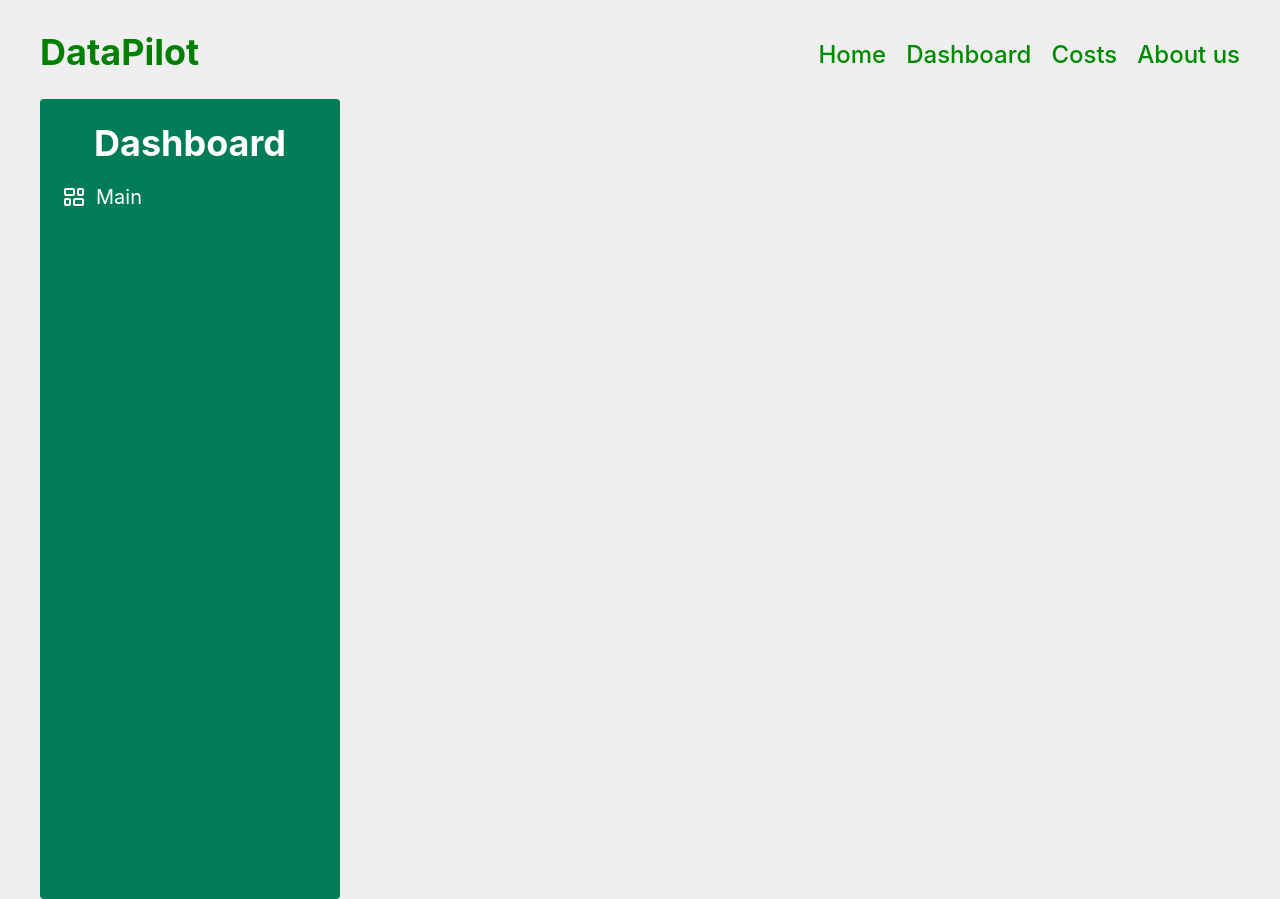
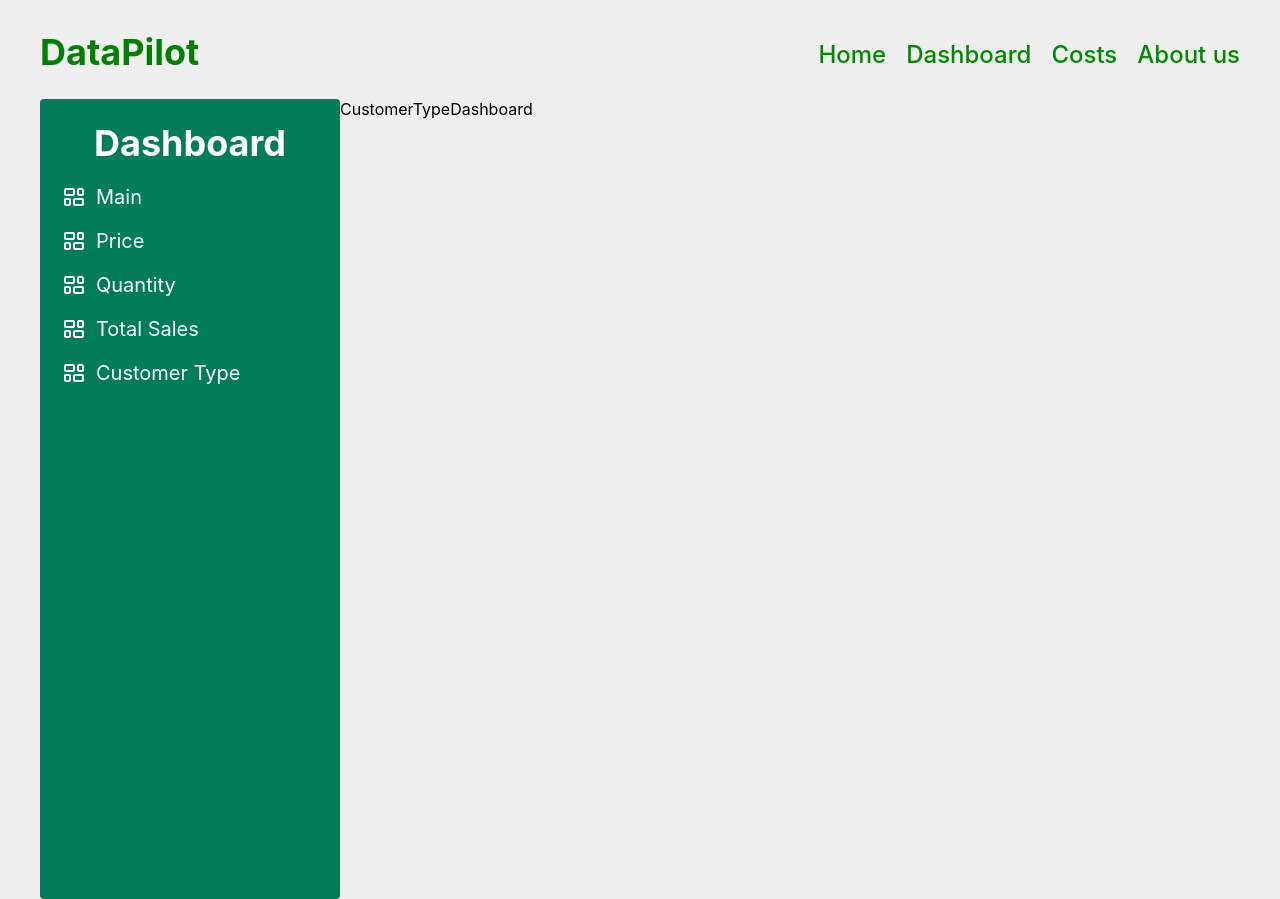
Before and after one commit to DemirovAYAZ/Nankatsu, a React (Vite) app: page /dashboard/customer_type in a window 1280 px wide. Built offline with nearby package versions, Linux system fonts and the light colour scheme.

Commit message:
changes 2

```diff
--- a/src/App.jsx
+++ b/src/App.jsx
@@ -3,6 +3,10 @@ import Navbar from "./components/Navbar/Navbar";
 import Home from "./pages/Home/Home";
 import Dashboard from "./pages/Dashboard/Dashboard";
 import Wraper from "./components/DashboardWraper/wraper";
+import PriceDashboard from "./pages/PriceDashboard/PriceDashboard";
+import QuantityDashboard from "./pages/QuantityDashboard/QuantityDashboard";
+import TotalSalesDashboard from "./pages/TotalSalesDashboard/TotalSalesDashboard";
+import CustomerTypeDashboard from "./pages/CustomerTypeDashboard/CustomerTypeDashboard";
 
 function App() {
   return (
@@ -19,6 +23,10 @@ function AppContent() {
         <Routes>
           <Route path="/" element={<Home />} />
           <Route path="/dashboard/main" element={<Dashboard />} />
+          <Route path="/dashboard/price" element={<PriceDashboard />} />
+          <Route path="/dashboard/quantity" element={<QuantityDashboard />} />
+          <Route path="/dashboard/total_sales" element={<TotalSalesDashboard />} />
+          <Route path="/dashboard/customer_type" element={<CustomerTypeDashboard/>} />
         </Routes>
       </Wraper>
     </>
--- a/src/components/SideBar/sidebar.jsx
+++ b/src/components/SideBar/sidebar.jsx
@@ -14,6 +14,30 @@ const Sidebar = () => {
             <p>Main</p>
           </div>
         </Link>
+        <Link className={styles.link} to="/dashboard/price">
+          <div>
+            <img src="/assets/maindashboardicon.svg" alt="price" />
+            <p>Price</p>
+          </div>
+        </Link>
+        <Link className={styles.link} to="/dashboard/quantity">
+          <div>
+            <img src="/assets/maindashboardicon.svg" alt="price" />
+            <p>Quantity</p>
+          </div>
+        </Link>
+        <Link className={styles.link} to="/dashboard/total_sales">
+          <div>
+            <img src="/assets/maindashboardicon.svg" alt="price" />
+            <p>Total Sales</p>
+          </div>
+        </Link>
+        <Link className={styles.link} to="/dashboard/customer_type">
+          <div>
+            <img src="/assets/maindashboardicon.svg" alt="price" />
+            <p>Customer Type</p>
+          </div>
+        </Link>
       </div>
     </div>
   );
--- a/src/components/SideBar/styles.module.css
+++ b/src/components/SideBar/styles.module.css
@@ -18,6 +18,7 @@
       display: flex;
       gap: 12px;
       align-items: center;
+      padding-bottom: 20px;
       img {
       }
       p {
--- /dev/null
+++ b/src/pages/CustomerTypeDashboard/CustomerTypeDashboard.jsx
@@ -0,0 +1,12 @@
+import React from 'react'
+import styles from './styles.module.css'
+
+const CustomerTypeDashboard = () => {
+  return (
+    <div>
+      CustomerTypeDashboard
+    </div>
+  )
+}
+
+export default CustomerTypeDashboard
--- /dev/null
+++ b/src/pages/PriceDashboard/PriceDashboard.jsx
@@ -0,0 +1,12 @@
+import React from 'react'
+import styles from './styles.module.css'
+
+const PriceDashboard = () => {
+  return (
+    <div>
+      PriceDashboard
+    </div>
+  )
+}
+
+export default PriceDashboard
--- /dev/null
+++ b/src/pages/QuantityDashboard/QuantityDashboard.jsx
@@ -0,0 +1,12 @@
+import React from 'react'
+import styles from './styles.module.css'
+
+const QuantityDashboard = () => {
+  return (
+    <div>
+      QuantityDashboard
+    </div>
+  )
+}
+
+export default QuantityDashboard
--- /dev/null
+++ b/src/pages/TotalSalesDashboard/TotalSalesDashboard.jsx
@@ -0,0 +1,12 @@
+import React from 'react'
+import styles from './styles.module.css'
+
+const TotalSalesDashboard = () => {
+  return (
+    <div>
+      TotalSalesDashboard
+    </div>
+  )
+}
+
+export default TotalSalesDashboard
```
Also changed, not shown: src/pages/CustomerTypeDashboard/styles.module.css (added), src/pages/PriceDashboard/styles.module.css (added), src/pages/QuantityDashboard/styles.module.css (added), src/pages/TotalSalesDashboard/styles.module.css (added).
